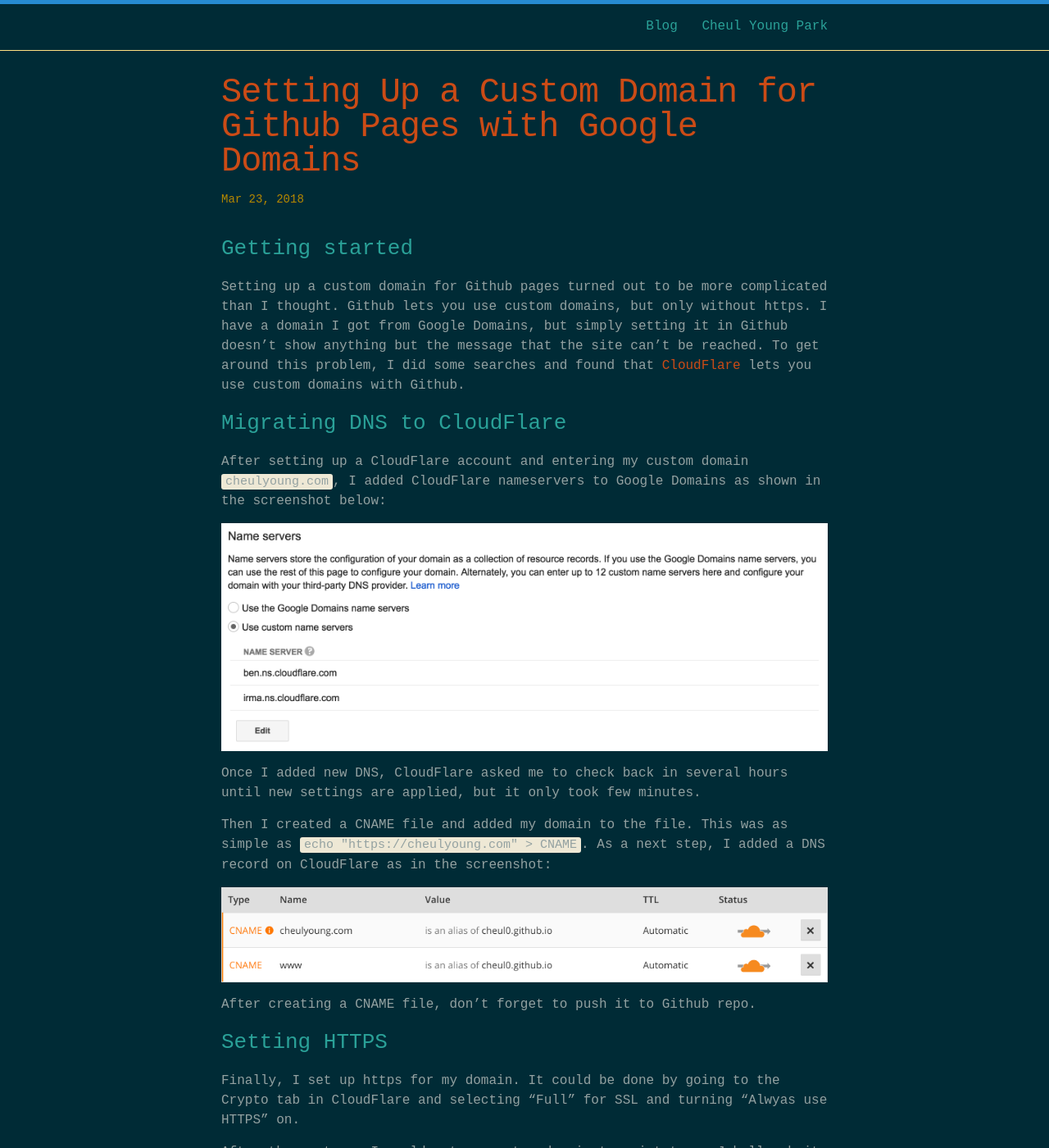
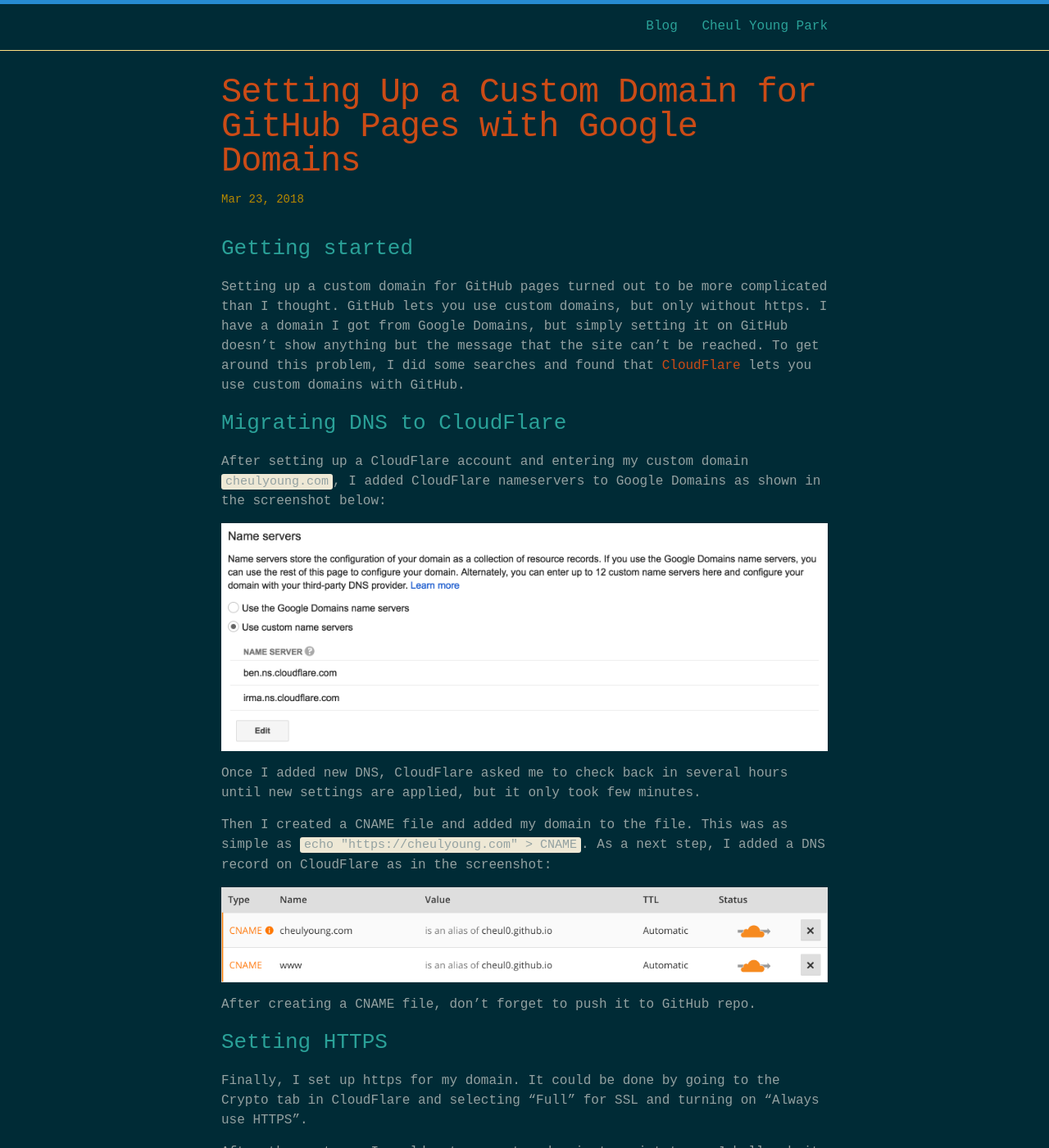
Before and after one commit to cheulyop/cheulyop.github.io, a Jekyll site: the page built from _posts/2018-03-23-setting-up-a-custom-domain-for-github-pages.md, in a window 1280 px wide and 1400 px high. Shown: the whole window at 82% size. Built offline with Jekyll 4.4.1, drawn with Linux system fonts in a browser that asks for light colours; some of the changed text lies outside the part shown.

Commit message:
edited posts

```diff
--- a/_posts/2018-03-23-setting-up-a-custom-domain-for-github-pages.md
+++ b/_posts/2018-03-23-setting-up-a-custom-domain-for-github-pages.md
@@ -1,12 +1,12 @@
 ---
 layout: post
-title:  "Setting Up a Custom Domain for Github Pages with Google Domains"
+title:  "Setting Up a Custom Domain for GitHub Pages with Google Domains"
 date: 2018-03-23 00:00:00 -0500
 categories: jekyll github documentation
 ---
 
 ### Getting started
-Setting up a custom domain for Github pages turned out to be more complicated than I thought. Github lets you use custom domains, but only without https. I have a domain I got from Google Domains, but simply setting it in Github doesn't show anything but the message that the site can't be reached. To get around this problem, I did some searches and found that [CloudFlare][2] lets you use custom domains with Github.
+Setting up a custom domain for GitHub pages turned out to be more complicated than I thought. GitHub lets you use custom domains, but only without https. I have a domain I got from Google Domains, but simply setting it on GitHub doesn't show anything but the message that the site can't be reached. To get around this problem, I did some searches and found that [CloudFlare][2] lets you use custom domains with GitHub.
 
 ### Migrating DNS to CloudFlare
 After setting up a CloudFlare account and entering my custom domain `cheulyoung.com`, I added CloudFlare nameservers to Google Domains as shown in the screenshot below:
@@ -19,12 +19,12 @@
 
 ![Adding DNS records]({{'/assets/img/dns_records.png' | absolute_url}})
 
-After creating a CNAME file, don't forget to push it to Github repo.
+After creating a CNAME file, don't forget to push it to GitHub repo.
 
 ### Setting HTTPS
-Finally, I set up https for my domain. It could be done by going to the Crypto tab in CloudFlare and selecting "Full" for SSL and turning "Alwyas use HTTPS" on.
+Finally, I set up https for my domain. It could be done by going to the Crypto tab in CloudFlare and selecting "Full" for SSL and turning on "Always use HTTPS".
 
-After these steps, I could get my custom domain to point to my Jekyll website hosted by Github.
+After these steps, I could get my custom domain to point to my Jekyll website hosted by GitHub.
 
 ### References
 [[1]][1] Install Jekyll on macOS - desiredpersona
```
Also changed, not shown: _posts/2018-03-22-making-website-with-github-and-jekyll.markdown (+6 -8 lines).
